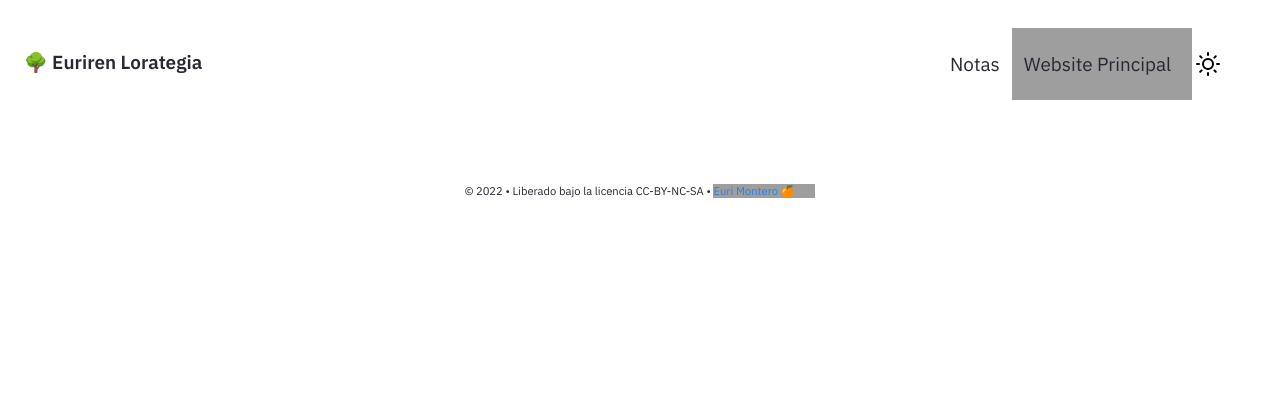
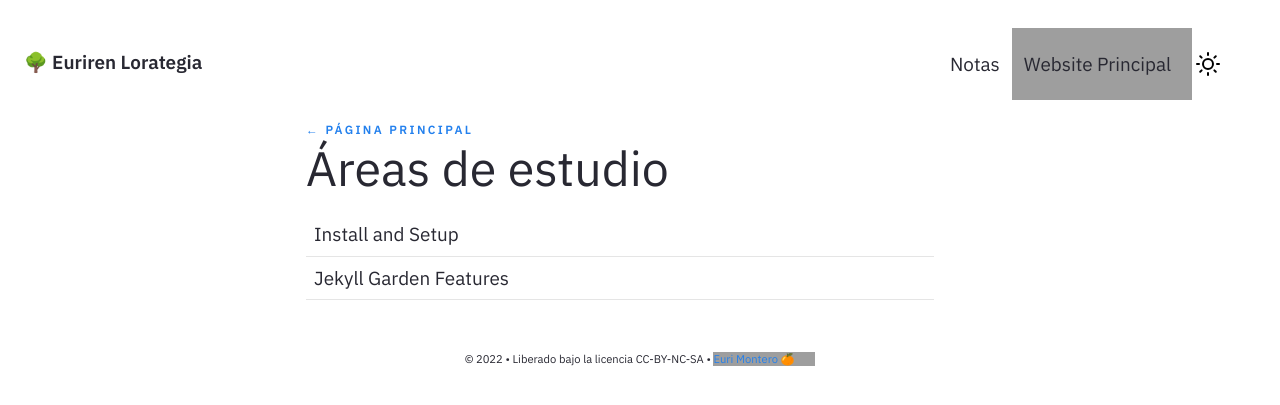
Before and after one commit to EuriNaiz/Lorategi, a Jekyll site: the page built from pages/posts.md, in a window 1280 px wide. Shown: the top 405 px of the page. Built offline with Jekyll 4.4.1, drawn with Linux system fonts in a browser that asks for light colours; grey boxes are pictures that could not be loaded.

Commit message:
ajustes menores

```diff
--- a/_config.yml
+++ b/_config.yml
@@ -88,7 +88,7 @@ defaults:
       type: posts
     values:
       layout: Post
-      permalink: /post/:title
+      permalink: /areas-de-estudio/:title
       content-type: post
   - scope:
       path: ""
--- a/_layouts/Post.html
+++ b/_layouts/Post.html
@@ -130,7 +130,7 @@
 
 
             <!--- Post Feed Layout-->
-            {%- if page.permalink == "/posts" -%}
+            {%- if page.permalink == "/areas-de-estudio" -%}
             <div class="column is-6-widescreen  is-8-desktop is-8-tablet is-12-mobile">
                 <h5 class="meta-title"><a href="/">← Página principal</a></h5>
                 <div class="jumbo">{{page.title}}</div>
```
